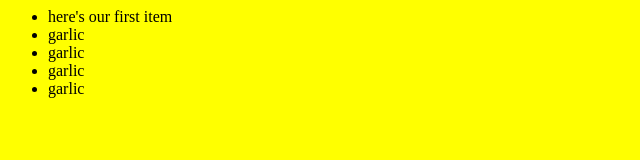
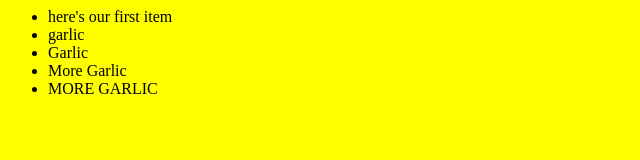
Before and after one commit to donlifedaniel/classexamples, a plain HTML site: page lists.html in a window 1280 px wide. Shown: the whole page, without its empty margins (0-640 px from the left). Drawn offline with Linux system fonts and the light colour scheme.

Commit message:
Update lists.html

```diff
--- a/lists.html
+++ b/lists.html
@@ -9,9 +9,9 @@ First, an unorddered list... like a grocery list, laundry list,...
 <ul>  <!-- unordered list tag-->
 <li> here's our first item</il> <!-- list item-->
 <li>garlic</li>
-<li>garlic</li>
-<li>garlic</li>
-<li>garlic</li>
+<li>Garlic</li>
+<li>More Garlic</li>
+<li>MORE GARLIC</li>
 </ul>
 </body>
 </html>
```
